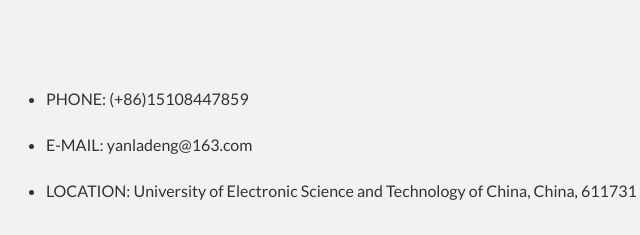
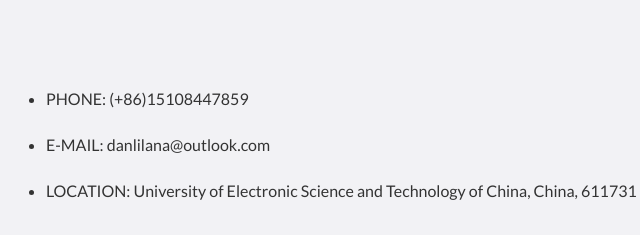
Before and after one commit to Lana1995/DanliYan-Homepage, a plain HTML site: page index.html in a window 1280 px wide. Shown: the part 924-1159 px from the top of the page, 454-1094 px from the left. Drawn offline with nearby package versions, Linux system fonts and the light colour scheme.

Commit message:
change email adress

```diff
--- a/index.html
+++ b/index.html
@@ -74,7 +74,7 @@
                         <br><br>
                         <li>PHONE: (+86)15108447859</li>
                         <br>
-                        <li>E-MAIL: yanladeng@163.com</li>
+                        <li>E-MAIL: danlilana@outlook.com</li>
                         <br>
                         <li>LOCATION: University of Electronic Science and Technology of China, China, 611731</li>
                     </ul>
```
Also changed, not shown: 1 other file.
